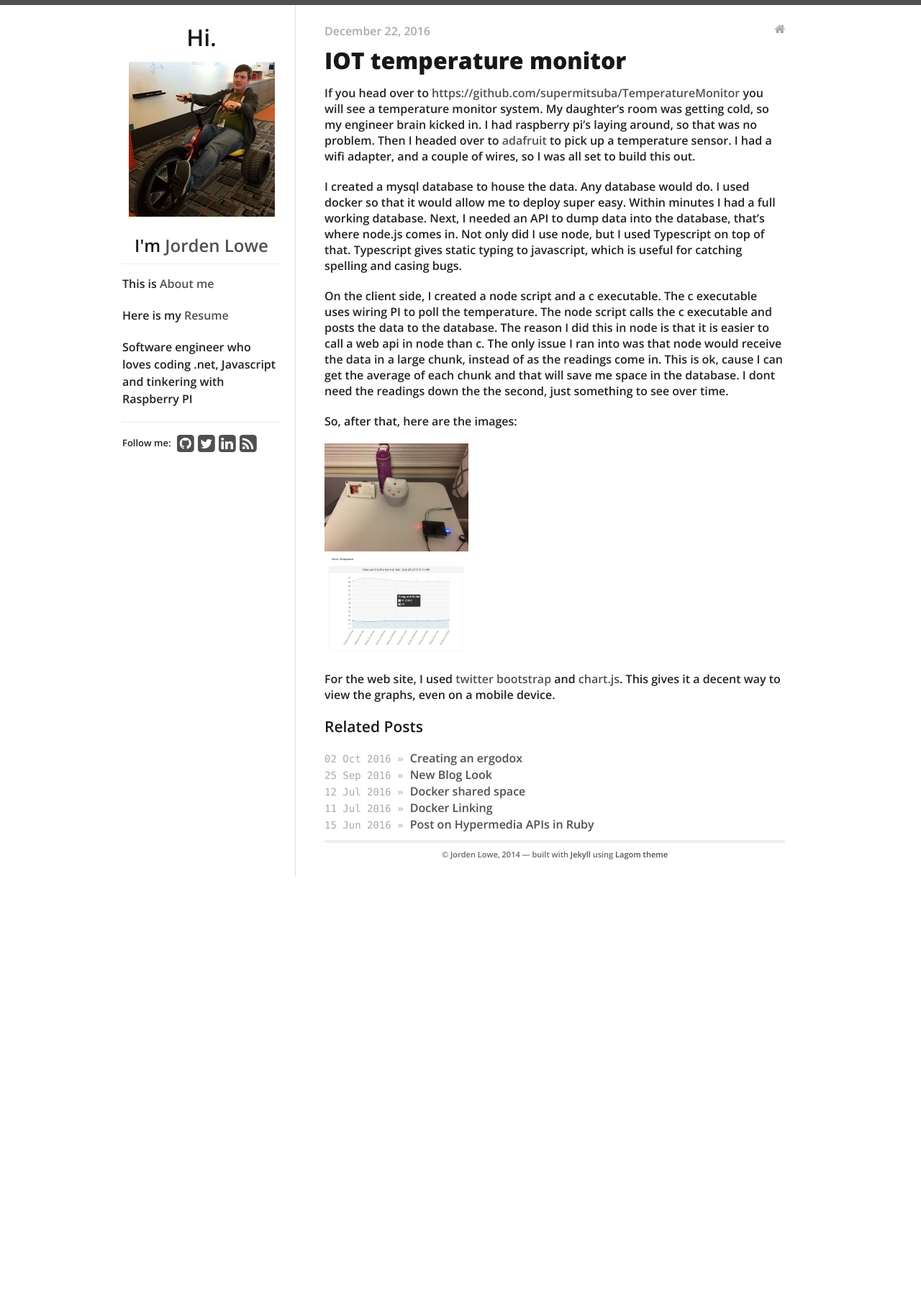
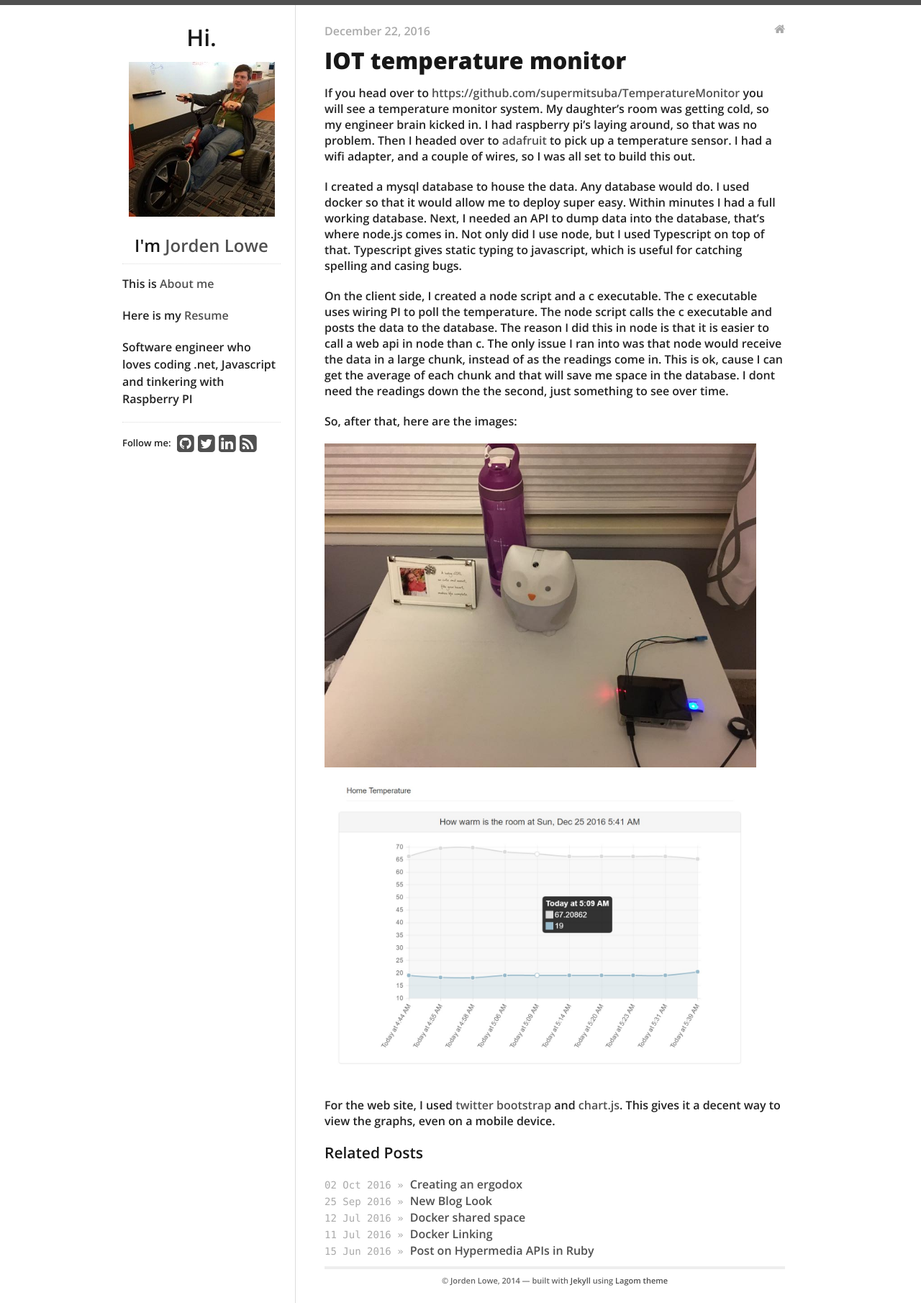
Before and after one commit to supermitsuba/supermitsuba.github.io, a Jekyll site: the page built from _posts/2016-12-22-iot-temperature-monitor.md, in a window 1280 px wide. Shown: the whole page at 72% size. Built offline with Jekyll 4.4.1, drawn with Linux system fonts in a browser that asks for light colours; nearby versions of some CDN libraries; before the commit the page ends 1218 px from its top, so only the background shows below that.

Commit message:
Update 2016-12-22-iot-temperature-monitor.md

```diff
--- a/_posts/2016-12-22-iot-temperature-monitor.md
+++ b/_posts/2016-12-22-iot-temperature-monitor.md
@@ -28,7 +28,7 @@ On the client side, I created a node script and a c executable.  The c executabl
 
 So, after that, here are the images:
 
-<img src="/wp-content/uploads/2016/1.jpg" width="200">
-<img src="/wp-content/uploads/2016/2.jpg" width="200">
+<img src="/wp-content/uploads/2016/1.jpg" width="600">
+<img src="/wp-content/uploads/2016/2.jpg" width="600">
 
 For the web site, I used [twitter bootstrap](http://getbootstrap.com/) and [chart.js](http://www.chartjs.org/).  This gives it a decent way to view the graphs, even on a mobile device.
```
